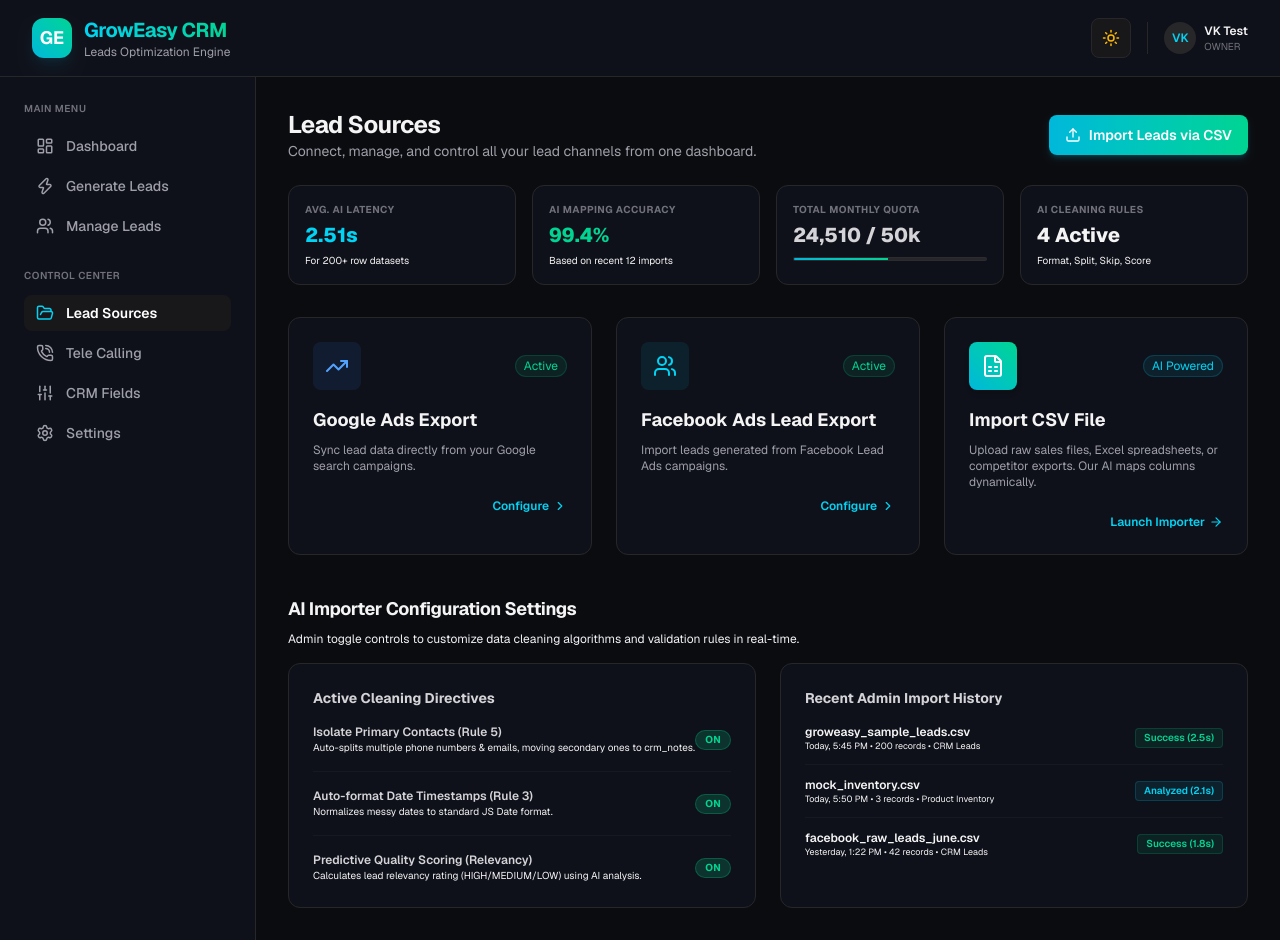
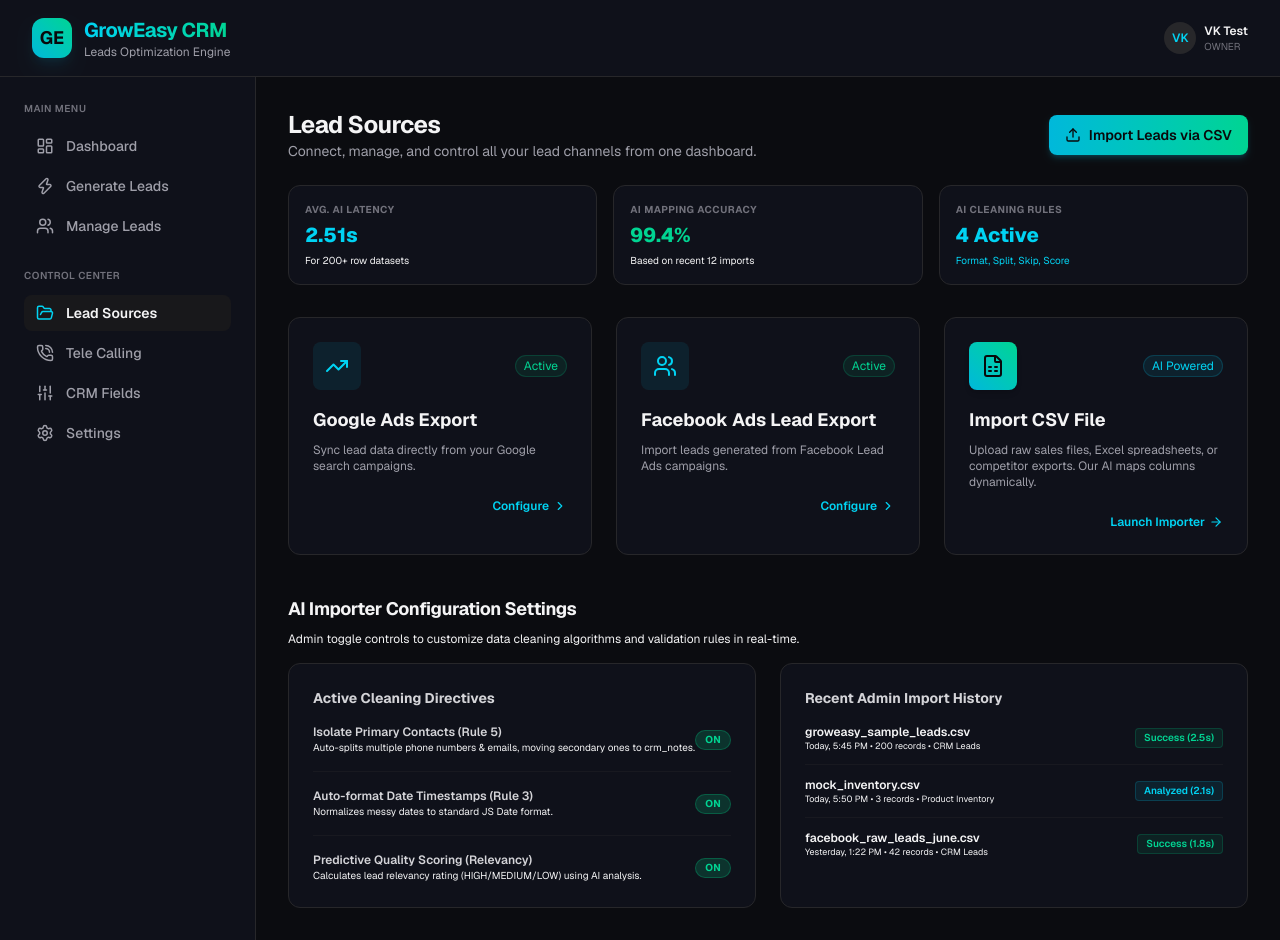
Before and after one commit to Jyotiraditya21-bug/CRM-CSV-IMPORTER, a Next.js app in the folder frontend/: page / in a window 1280 px wide. Built offline with nearby package versions, Linux system fonts and the light colour scheme.

Commit message:
Remove blue, white, and purple colors from dashboard UI to meet design guidelines

```diff
--- a/frontend/src/app/page.tsx
+++ b/frontend/src/app/page.tsx
@@ -54,7 +54,7 @@
 }
 
 export default function ImporterDashboard() {
-  const [darkMode, setDarkMode] = useState(true);
+  const darkMode = true;
   const [showModal, setShowModal] = useState(false);
   const [step, setStep] = useState(1); // 1: Upload, 2: Preview, 3: Importing/AI mapping, 4: Results
 
@@ -242,12 +242,11 @@
   };
 
   return (
-    <div className={`min-h-screen font-sans transition-colors duration-300 ${darkMode ? "bg-[#0b0c10] text-zinc-100" : "bg-zinc-50 text-zinc-900"}`}>
-
+    <div className="min-h-screen font-sans bg-[#0b0c10] text-zinc-100">
       {/* Top Banner Navigation */}
-      <header className={`flex items-center justify-between border-b px-8 py-4 transition-colors ${darkMode ? "border-zinc-800 bg-[#0f111a]" : "border-zinc-200 bg-white"}`}>
+      <header className="flex items-center justify-between border-b px-8 py-4 border-zinc-800 bg-[#0f111a]">
         <div className="flex items-center gap-3">
-          <div className="flex h-10 w-10 items-center justify-center rounded-xl bg-gradient-to-tr from-cyan-500 to-emerald-400 text-white font-bold text-lg shadow-lg shadow-cyan-500/10">
+          <div className="flex h-10 w-10 items-center justify-center rounded-xl bg-gradient-to-tr from-cyan-500 to-emerald-400 text-zinc-950 font-bold text-lg shadow-lg shadow-cyan-500/10">
             GE
           </div>
           <div>
@@ -259,13 +258,7 @@
         </div>
 
         <div className="flex items-center gap-4">
-          <button
-            onClick={() => setDarkMode(!darkMode)}
-            className={`flex h-10 w-10 items-center justify-center rounded-lg border transition-colors ${darkMode ? "border-zinc-800 bg-zinc-900 text-amber-400 hover:bg-zinc-800" : "border-zinc-200 bg-zinc-100 text-zinc-600 hover:bg-zinc-200"}`}
-          >
-            {darkMode ? <Sun size={18} /> : <Moon size={18} />}
-          </button>
-          <div className="flex items-center gap-2 border-l border-zinc-800 pl-4">
+          <div className="flex items-center gap-2 pl-4">
             <div className="h-8 w-8 rounded-full bg-zinc-800 flex items-center justify-center text-xs font-semibold text-cyan-400">
               VK
             </div>
@@ -300,7 +293,7 @@
             <div>
               <p className="text-[10px] font-semibold uppercase tracking-wider text-zinc-500">Control Center</p>
               <nav className="mt-3 space-y-1">
-                <a href="#" className={`flex items-center gap-3 rounded-lg px-3 py-2 text-sm font-medium transition-colors ${darkMode ? "bg-zinc-900 text-white font-semibold" : "bg-zinc-100 text-zinc-900 font-semibold"}`}>
+                <a href="#" className="flex items-center gap-3 rounded-lg px-3 py-2 text-sm font-semibold bg-zinc-900 text-zinc-100">
                   <FolderOpen size={18} className="text-cyan-400" /> Lead Sources
                 </a>
                 <a href="#" className={`flex items-center gap-3 rounded-lg px-3 py-2 text-sm font-medium transition-colors ${darkMode ? "text-zinc-400 hover:bg-zinc-900 hover:text-white" : "text-zinc-600 hover:bg-zinc-100 hover:text-zinc-900"}`}>
@@ -326,14 +319,14 @@
             </div>
             <button
               onClick={() => setShowModal(true)}
-              className="flex items-center justify-center gap-2 rounded-lg bg-gradient-to-r from-cyan-500 to-emerald-400 px-4 py-2.5 text-sm font-semibold text-white transition-all shadow-md shadow-cyan-500/20 hover:opacity-95"
+              className="flex items-center justify-center gap-2 rounded-lg bg-gradient-to-r from-cyan-500 to-emerald-400 px-4 py-2.5 text-sm font-semibold text-zinc-950 transition-all shadow-md shadow-cyan-500/20 hover:opacity-95"
             >
               <Upload size={16} /> Import Leads via CSV
             </button>
           </div>
 
           {/* Admin KPI Stats */}
-          <div className="mt-6 grid gap-4 grid-cols-2 lg:grid-cols-4">
+          <div className="mt-6 grid gap-4 grid-cols-1 sm:grid-cols-3">
             <div className={`rounded-xl border p-4 transition-colors ${darkMode ? "border-zinc-800 bg-[#0f111a]" : "border-zinc-200 bg-white"}`}>
               <p className="text-[10px] uppercase font-bold text-zinc-500 tracking-wider">Avg. AI Latency</p>
               <h3 className="mt-1 text-xl font-extrabold text-cyan-400">2.51s</h3>
@@ -344,26 +337,19 @@
               <h3 className="mt-1 text-xl font-extrabold text-emerald-400">99.4%</h3>
               <p className="text-[10px] text-zinc-450 mt-1">Based on recent 12 imports</p>
             </div>
-            <div className={`rounded-xl border p-4 transition-colors ${darkMode ? "border-zinc-800 bg-[#0f111a]" : "border-zinc-200 bg-white"}`}>
-              <p className="text-[10px] uppercase font-bold text-zinc-500 tracking-wider">Total Monthly Quota</p>
-              <h3 className="mt-1 text-xl font-extrabold text-zinc-300">24,510 / 50k</h3>
-              <div className="w-full bg-zinc-800 rounded-full h-1 overflow-hidden mt-2 border border-zinc-700/20">
-                <div className="bg-gradient-to-r from-cyan-500 to-emerald-400 h-full" style={{ width: "49%" }} />
-              </div>
-            </div>
-            <div className={`rounded-xl border p-4 transition-colors ${darkMode ? "border-zinc-800 bg-[#0f111a]" : "border-zinc-200 bg-white"}`}>
+            <div className="rounded-xl border p-4 border-zinc-800 bg-[#0f111a]">
               <p className="text-[10px] uppercase font-bold text-zinc-500 tracking-wider">AI Cleaning Rules</p>
-              <h3 className="mt-1 text-xl font-extrabold text-violet-450">4 Active</h3>
-              <p className="text-[10px] text-zinc-455 mt-1">Format, Split, Skip, Score</p>
+              <h3 className="mt-1 text-xl font-extrabold text-cyan-400">4 Active</h3>
+              <p className="text-[10px] text-cyan-400 mt-1">Format, Split, Skip, Score</p>
             </div>
           </div>
 
           {/* Connected Lead Channels */}
           <div className="mt-8 grid gap-6 sm:grid-cols-2 lg:grid-cols-3">
             {/* Google Ads */}
-            <div className={`rounded-xl border p-6 transition-all ${darkMode ? "border-zinc-800 bg-[#0f111a]" : "border-zinc-200 bg-white"}`}>
+            <div className="rounded-xl border p-6 border-zinc-800 bg-[#0f111a]">
               <div className="flex items-center justify-between">
-                <div className="flex h-12 w-12 items-center justify-center rounded-lg bg-blue-500/10 text-blue-400">
+                <div className="flex h-12 w-12 items-center justify-center rounded-lg bg-cyan-500/10 text-cyan-400">
                   <TrendingUp size={24} />
                 </div>
                 <span className="rounded-full border border-emerald-500/20 bg-emerald-500/10 px-2 py-0.5 text-xs text-emerald-400">Active</span>
@@ -395,9 +381,9 @@
             </div>
 
             {/* AI CSV Importer Channel */}
-            <div className={`group rounded-xl border p-6 transition-all cursor-pointer ${darkMode ? "border-zinc-800 bg-[#0f111a] hover:border-cyan-500/50" : "border-zinc-200 bg-white hover:border-cyan-500/50"}`} onClick={() => setShowModal(true)}>
+            <div className="group rounded-xl border p-6 border-zinc-800 bg-[#0f111a] hover:border-cyan-500/50 cursor-pointer" onClick={() => setShowModal(true)}>
               <div className="flex items-center justify-between">
-                <div className="flex h-12 w-12 items-center justify-center rounded-lg bg-gradient-to-tr from-cyan-500 to-emerald-400 text-white shadow-md">
+                <div className="flex h-12 w-12 items-center justify-center rounded-lg bg-gradient-to-tr from-cyan-500 to-emerald-400 text-zinc-950 shadow-md">
                   <FileSpreadsheet size={24} />
                 </div>
                 <span className="rounded-full border border-cyan-500/20 bg-cyan-500/10 px-2 py-0.5 text-xs text-cyan-400">AI Powered</span>
@@ -538,13 +524,13 @@
                   <div className="mt-8 flex flex-col sm:flex-row gap-4">
                     <button
                       onClick={downloadSampleTemplate}
-                      className={`flex items-center gap-2 rounded-lg border px-4 py-2 text-xs font-semibold transition-colors ${darkMode ? "border-zinc-800 bg-zinc-900 text-zinc-300 hover:bg-zinc-800" : "border-zinc-200 bg-zinc-100 text-zinc-700 hover:bg-zinc-200"}`}
+                      className="flex items-center gap-2 rounded-lg border px-4 py-2 text-xs font-semibold border-zinc-800 bg-zinc-900 text-zinc-300 hover:bg-zinc-800"
                     >
                       <Download size={14} /> Download Sample CSV Template
                     </button>
                     <button
                       onClick={() => setShowModal(false)}
-                      className={`rounded-lg px-4 py-2 text-xs font-semibold transition-colors ${darkMode ? "bg-zinc-900 text-zinc-400 hover:text-white" : "bg-zinc-200 text-zinc-600 hover:text-zinc-900"}`}
+                      className="rounded-lg px-4 py-2 text-xs font-semibold bg-zinc-900 text-zinc-400 hover:text-zinc-200"
                     >
                       Cancel
                     </button>
@@ -569,7 +555,7 @@
                       </button>
                       <button
                         onClick={confirmImport}
-                        className="flex items-center gap-2 rounded-lg bg-gradient-to-r from-cyan-500 to-emerald-400 px-4 py-1.5 text-xs font-semibold text-white hover:opacity-95 shadow-md shadow-cyan-500/10"
+                        className="flex items-center gap-2 rounded-lg bg-gradient-to-r from-cyan-500 to-emerald-400 px-4 py-1.5 text-xs font-semibold text-zinc-950 hover:opacity-95 shadow-md shadow-cyan-500/10"
                       >
                         Confirm Import <ChevronRight size={14} />
                       </button>
@@ -653,7 +639,7 @@
                     <div className="flex items-center justify-center p-2">
                       <button
                         onClick={resetImporter}
-                        className="flex w-full items-center justify-center gap-2 rounded-lg bg-gradient-to-r from-cyan-500 to-emerald-400 px-4 py-2.5 text-xs font-semibold text-white hover:opacity-95 shadow-md shadow-cyan-500/10"
+                        className="flex w-full items-center justify-center gap-2 rounded-lg bg-gradient-to-r from-cyan-500 to-emerald-400 px-4 py-2.5 text-xs font-semibold text-zinc-950 hover:opacity-95 shadow-md shadow-cyan-500/10"
                       >
                         Import Another File
                       </button>
```
